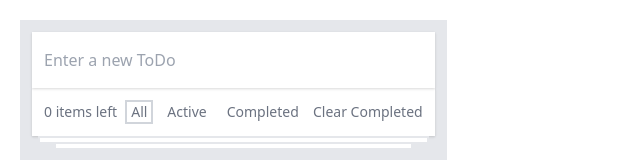
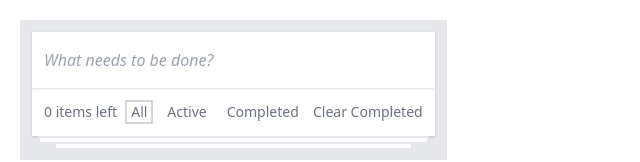
Before and after one commit to joshs-gh/tailtodo, a React (Create React App) app: page / in a window 1280 px wide. Shown: the top 162 px of the page, without its empty margins (0-640 px from the left). Built offline with nearby package versions, Linux system fonts and the light colour scheme.

Commit message:
flex justify-between is key

```diff
--- a/src/App.js
+++ b/src/App.js
@@ -87,6 +87,7 @@ function App() {
             console.log("Bad show state");
             return null;
         }
+        return null;
       })}
       <TodoFooter
         itemsLeft={itemsLeft}
--- a/src/components/NewTodo.js
+++ b/src/components/NewTodo.js
@@ -5,14 +5,14 @@ function NewTodo(props) {
     <div className="mx-3 pt-0 pt-3">
       <input
         type="text"
-        placeholder="Enter a new ToDo"
+        placeholder="What needs to be done?"
         onKeyUp={(e) => {
           if (e.key === "Enter") {
             props.newTodo(e.target.value);
             e.target.value = "";
           }
         }}
-        className="px-3 py-4 placeholder-blueGray-300 text-blueGray-600 relative bg-white  text-base border-0 shadow outline-none focus:outline-none focus:ring w-full"
+        className="px-3 py-4 placeholder-blueGray-300 italic text-blueGray-600 relative bg-white  text-base border-0 shadow outline-none focus:outline-none focus:ring w-full"
       />
     </div>
   );
--- a/src/components/TodoItem.js
+++ b/src/components/TodoItem.js
@@ -21,7 +21,8 @@ function TodoItem(props) {
   };
   return (
     <div className="mx-3 p-3 bg-white shadow">
-      <div className="flex">
+      <div className="flex justify-between">
+        <div className="flex flex-row">
           <input
             type="checkbox"
             ref={checkbox}
@@ -39,9 +40,9 @@ function TodoItem(props) {
           >
             {props.todo}
           </label>
-        <div className="flow-root w-full">
+        </div>
         <button
-            className="border-none text-red-400 float-right hover:text-red-600 text-xl"
+          className="border-none text-red-200 hover:text-red-600 text-l"
           onClick={() => {
             deleted ? setDeleted(false) : setDeleted(true);
             props.delHandler(props.tdid);
@@ -51,7 +52,6 @@ function TodoItem(props) {
         </button>
       </div>
     </div>
-    </div>
   );
 }
 
```
Lines whose indentation alone changed are shown as unchanged.
